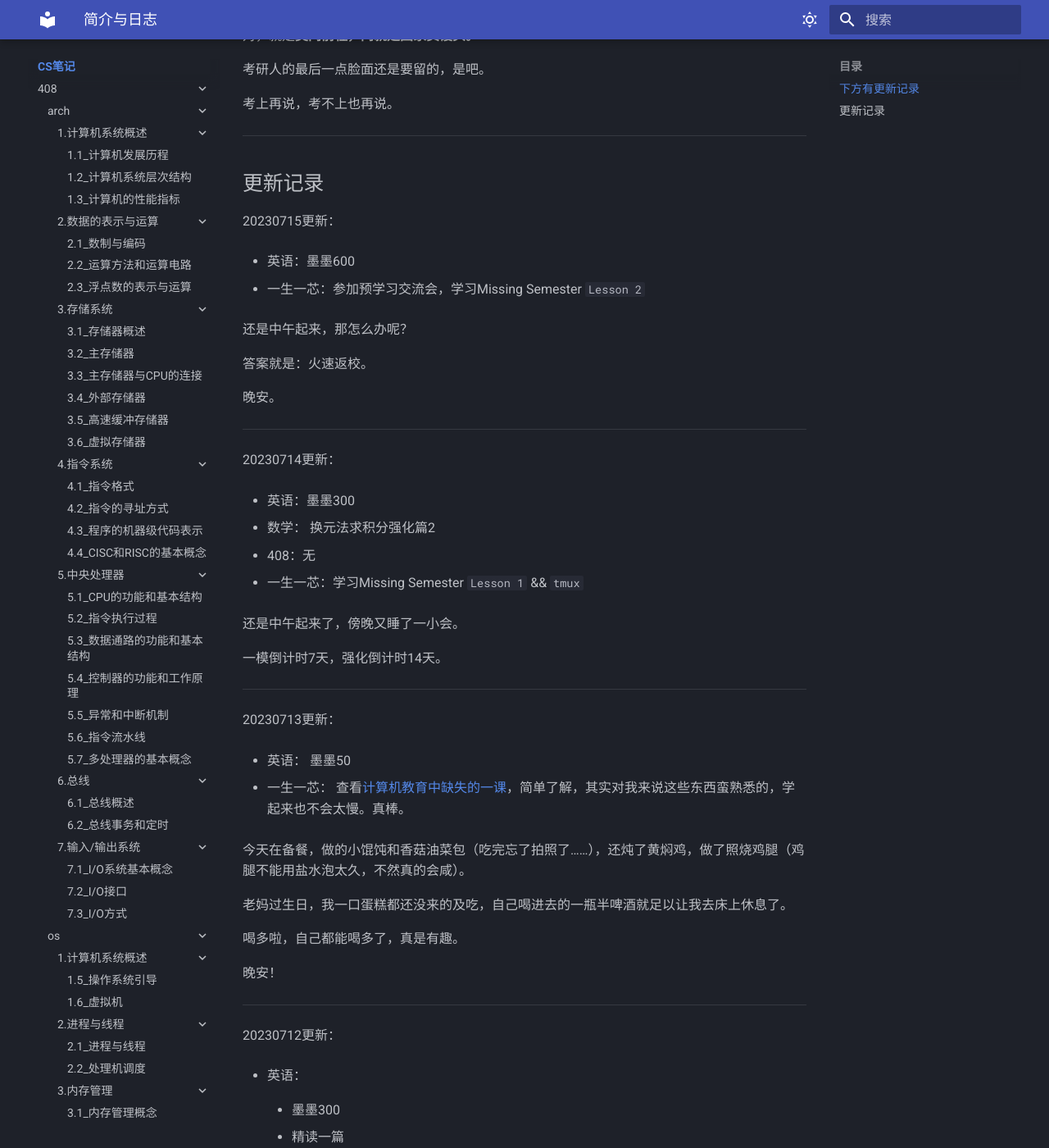
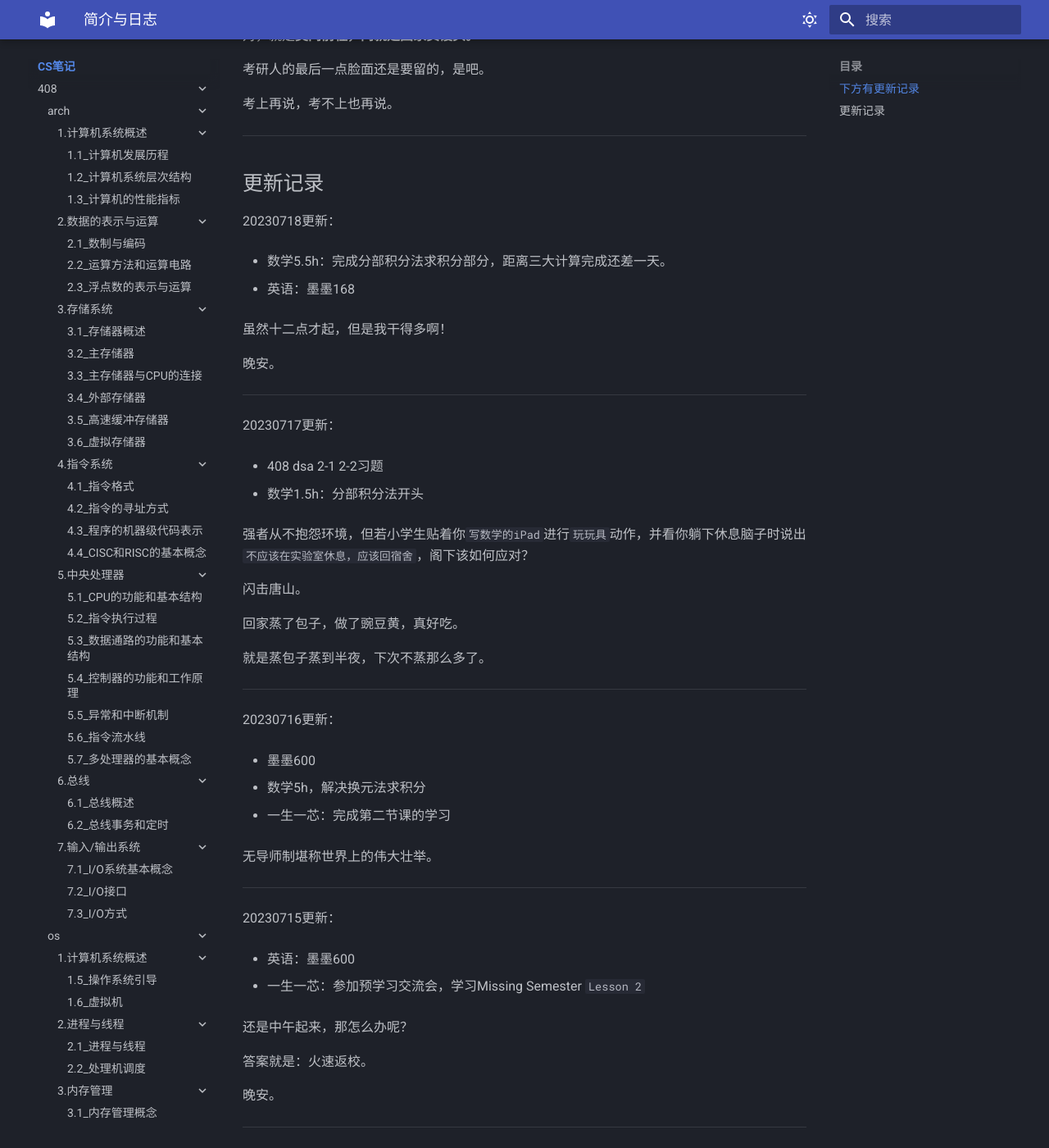
Before and after one commit to Haohahahaha/cs, an MkDocs documentation site: the page built from docs/index.md, in a window 1280 px wide and 1400 px high, scrolled down 768 px. Shown: the whole window at 82% size. Built offline with MkDocs 1.6.1 and Material for MkDocs 9.7.7, drawn with Linux system fonts in a browser that asks for light colours.

Commit message:
2023-07-18_23:18:45 update

```diff
--- a/docs/index.md
+++ b/docs/index.md
@@ -39,6 +39,46 @@
 <a id="update"></a>
 
 ## 更新记录
+
+20230718更新：
+
+- 数学5.5h：完成分部积分法求积分部分，距离三大计算完成还差一天。
+
+- 英语：墨墨168
+
+虽然十二点才起，但是我干得多啊！
+
+晚安。
+
+---
+
+20230717更新：
+
+- 408 dsa 2-1 2-2习题
+
+- 数学1.5h：分部积分法开头
+
+强者从不抱怨环境，但若小学生贴着你`写数学的iPad`进行`玩玩具`动作，并看你躺下休息脑子时说出`不应该在实验室休息，应该回宿舍`，阁下该如何应对？
+
+闪击唐山。
+
+回家蒸了包子，做了豌豆黄，真好吃。
+
+就是蒸包子蒸到半夜，下次不蒸那么多了。
+
+---
+
+20230716更新：
+
+- 墨墨600
+
+- 数学5h，解决换元法求积分
+
+- 一生一芯：完成第二节课的学习
+
+无导师制堪称世界上的伟大壮举。
+
+---
 
 20230715更新：
 
```
